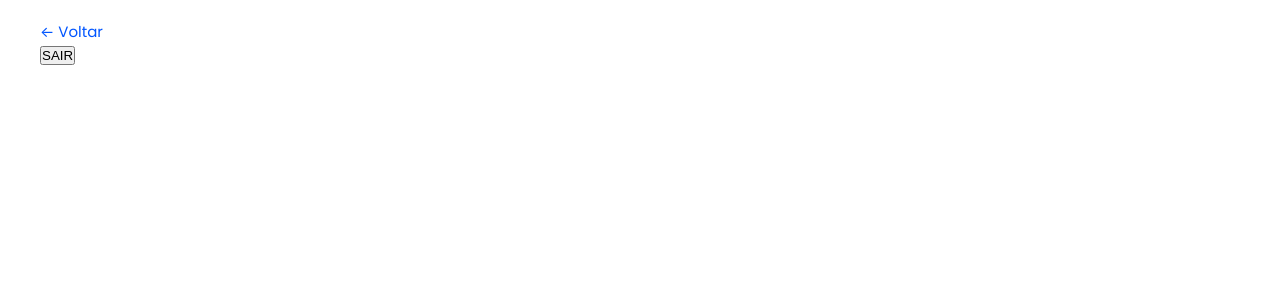
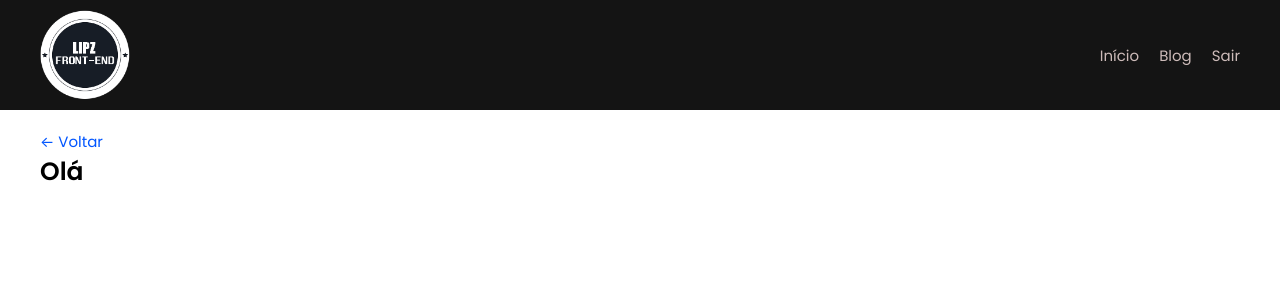
Before and after one commit to LipzDev/study_blog, a Next.js app: page /admin in a window 1280 px wide. Shown: the top 300 px of the page. Built offline with nearby package versions, Linux system fonts and the light colour scheme.

Commit message:
This commit adds a new context

```diff
--- a/src/components/Header/index.tsx
+++ b/src/components/Header/index.tsx
@@ -4,7 +4,11 @@ import Menu from "../Menu";
 import IconMenu from "../IconMenu";
 import * as S from "./styles";
 
-const Header = () => {
+type HeaderProps = {
+  isLoggedIn?: boolean;
+};
+
+const Header = ({ isLoggedIn }: HeaderProps) => {
   const [isOpen, setIsOpen] = useState(false);
 
   return (
@@ -12,7 +16,7 @@ const Header = () => {
       <S.Container>
         <S.Content>
           <Logo />
-          <Menu expanded={isOpen} />
+          <Menu expanded={isOpen} isLoggedIn={isLoggedIn} />
           <IconMenu onClick={() => setIsOpen(!isOpen)} expanded={isOpen} />
         </S.Content>
       </S.Container>
--- a/src/components/Menu/index.tsx
+++ b/src/components/Menu/index.tsx
@@ -1,9 +1,22 @@
 import React from "react";
-import { IconMenuProps } from "../IconMenu/index";
 import Link from "next/link";
+import cookie from "js-cookie";
+import { useRouter } from "next/router";
 import * as S from "../Menu/styles";
 
-const Menu = ({ expanded }: IconMenuProps) => {
+type MenuProps = {
+  isLoggedIn?: boolean;
+  expanded?: boolean;
+};
+
+const Menu = ({ expanded, isLoggedIn }: MenuProps) => {
+  const route = useRouter();
+
+  function exclude() {
+    cookie.remove("auth-token");
+    route.push("/login");
+  }
+
   return (
     <S.Nav className={expanded ? "active" : ""}>
       <ul>
@@ -14,7 +27,11 @@ const Menu = ({ expanded }: IconMenuProps) => {
           <Link href="/blog">Blog</Link>
         </li>
         <li>
-          <Link href="/login">Login</Link>
+          {isLoggedIn ? (
+            <a onClick={() => exclude()}>Sair</a>
+          ) : (
+            <Link href="/login">Login</Link>
+          )}
         </li>
       </ul>
     </S.Nav>
--- /dev/null
+++ b/src/context/user.tsx
@@ -0,0 +1,17 @@
+import React, { createContext, useState } from "react";
+
+export const UserContext = createContext({});
+
+type UserProviderProps = {
+  children?: React.ReactNode;
+};
+
+export const UserProvider = ({ children }: UserProviderProps) => {
+  const [user, setUser] = useState();
+
+  return (
+    <UserContext.Provider value={{ user, setUser }}>
+      {children}
+    </UserContext.Provider>
+  );
+};
--- a/src/pages/_app.tsx
+++ b/src/pages/_app.tsx
@@ -4,6 +4,7 @@ import type { AppProps } from "next/app";
 import theme from "../styles/theme";
 import GlobalStyles from "../styles/global";
 import { ThemeProvider } from "styled-components";
+import { UserProvider } from "../context/user";
 
 function App({ Component, pageProps }: AppProps) {
   return (
@@ -20,7 +21,9 @@ function App({ Component, pageProps }: AppProps) {
           ></link>
         </Head>
         <GlobalStyles />
-        <Component {...pageProps} />
+        <UserProvider>
+          <Component {...pageProps} />
+        </UserProvider>
       </ThemeProvider>
     </>
   );
--- a/src/templates/AdminTemplate/index.tsx
+++ b/src/templates/AdminTemplate/index.tsx
@@ -1,18 +1,11 @@
 import React from "react";
 import Head from "next/head";
 import ButtonReturn from "../../components/ButtonReturn";
-import cookie from "js-cookie";
-import { useRouter } from "next/router";
+
 import * as S from "./styles";
+import Header from "../../components/Header";
 
 const AdminTemplate = () => {
-  const route = useRouter();
-
-  function exclude() {
-    cookie.remove("auth-token");
-    route.push("/login");
-  }
-
   return (
     <>
       <Head>
@@ -24,9 +17,10 @@ const AdminTemplate = () => {
           }}
         />
       </Head>
+      <Header isLoggedIn={true} />
       <S.Container>
         <ButtonReturn returnTo="/blog" />
-        <button onClick={() => exclude()}>SAIR</button>
+        <h1>Olá</h1>
       </S.Container>
     </>
   );
```
